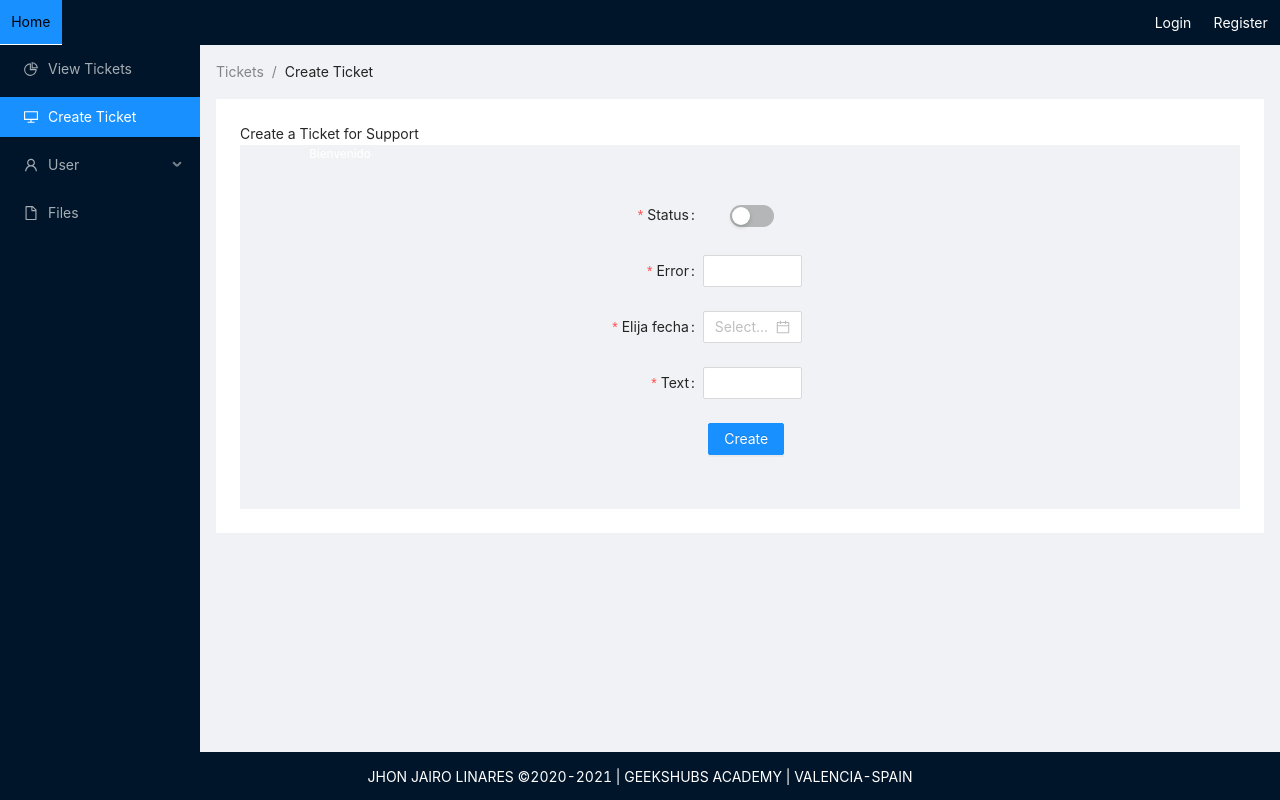
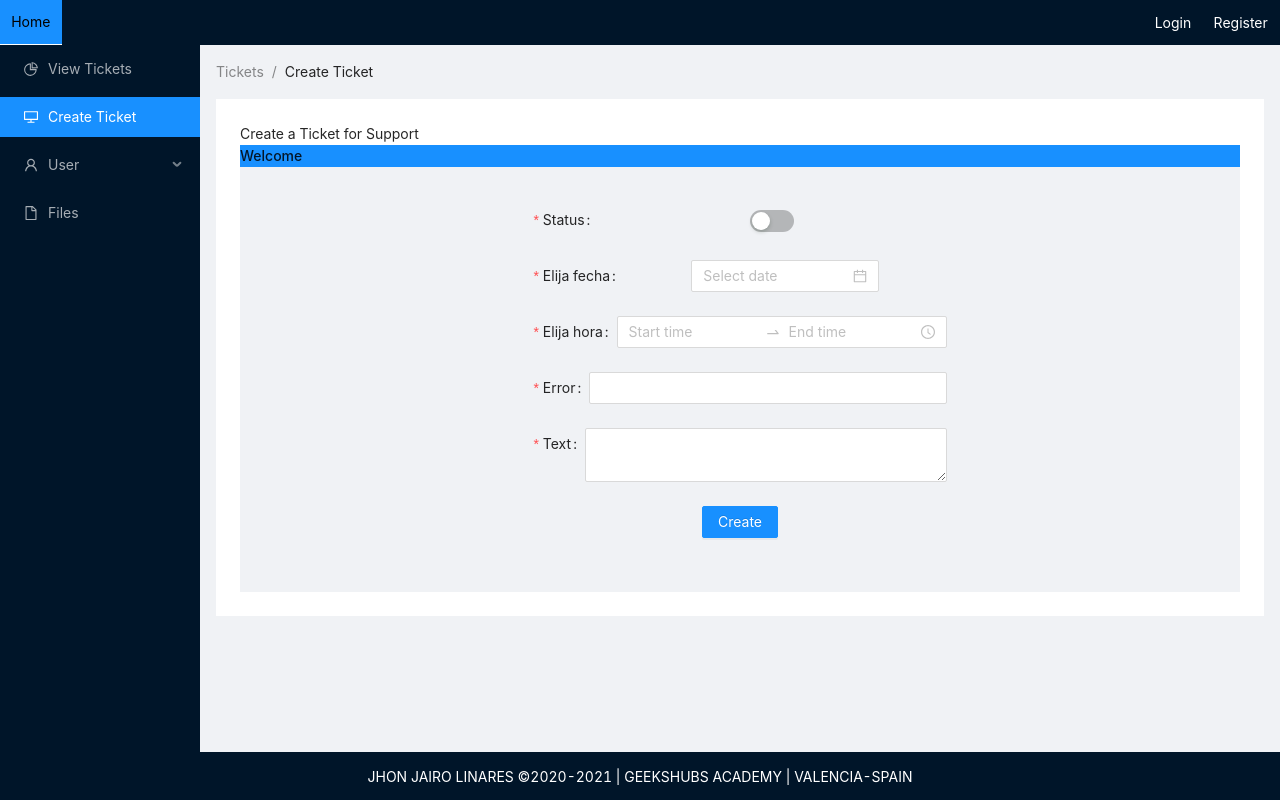
Before and after one commit to jhonjlinaresb/frontadmsys, a React (Create React App) app: page /tickets in a window 1280 px wide. Built offline with nearby package versions, Linux system fonts and the light colour scheme; no server answers.

Commit message:
Add Hour in the ticket

```diff
--- a/src/App.js
+++ b/src/App.js
@@ -49,6 +49,7 @@ function App() {
       <Route path='/' component={Home} exact />
       <Route path='/login' exact ><Login setUser={setUser} /></Route>
       <Route path='/register' component={Register} exact />
+      {/* Logout */}
       </Switch>
 
       <Footer />
--- a/src/containers/Panel/Tickets/Tickets.jsx
+++ b/src/containers/Panel/Tickets/Tickets.jsx
@@ -4,6 +4,7 @@ import { Layout, Menu, Breadcrumb } from 'antd';
 import { Form, Input, Button, notification, Switch } from 'antd';
 import './Tickets.scss';
 
+import { TimePicker } from 'antd';
 import { DatePicker } from 'antd';
 import axios from 'axios';
 import {
@@ -12,11 +13,13 @@ import {
     FileOutlined,
     UserOutlined,
   } from '@ant-design/icons';
+import TextArea from 'antd/lib/input/TextArea';
 
+const { RangePicker } = TimePicker;
 const {  Sider, Content } = Layout;
 const { SubMenu } = Menu;
 
-const layout = {
+/* const layout = {
   labelCol: {
       span: 9,
   },
@@ -29,7 +32,7 @@ const tailLayout = {
       offset: 8,
       span: 9,
   },
-};
+}; */
 
 
 const Tickets = ({ user }) => {
@@ -38,6 +41,7 @@ const Tickets = ({ user }) => {
         let ticket = {
             'status': ticketData.status,
             'date': ticketData.date,
+            'hour': ticketData.hour,
             'observations': ticketData.observations,
             'text': ticketData.text,
             'dni': user.dni
@@ -95,16 +99,14 @@ const Tickets = ({ user }) => {
               Create a Ticket for Support
               <Layout>
 
-      <h5 style={{ textAlign: 'center', display: 'flex',  width: 200 ,justifyContent: 'center', color: 'white' }}>Bienvenido {user?.email}</h5>
+        <h4 className="wMen">Welcome {user?.email}</h4>
 
        <Layout>
        <Content style={{display: 'flex', justifyContent: 'center'}}>
       <div className="site-card-border-less-wrapper" style={{ textAlign: 'center', display: 'flex', padding: '30px', justifyContent: 'center'}}>
 
-
-
         <Form
-            {...layout}
+            /* {...layout} */
             name="basic"
             initialValues={{
                 remember: true,
@@ -129,6 +131,31 @@ const Tickets = ({ user }) => {
                 </Form.Item>
 
                 <Form.Item
+                label="Elija fecha"
+                name="date"
+                rules={[
+                    {
+                        required: true,
+                        message: 'Por favor elija fecha',
+                    }
+                ]}
+                >
+                <DatePicker />
+                </Form.Item>
+
+                <Form.Item
+                label="Elija hora"
+                name="hour"
+                rules={[
+                    {
+                        required: true,
+                        message: 'Elija hora disponible',
+                    }
+                ]}
+                >
+                <RangePicker />
+                </Form.Item>
+                <Form.Item
                 label="Error"
                 name="observations"
                 rules={[
@@ -141,18 +168,6 @@ const Tickets = ({ user }) => {
                 <Input />
                 </Form.Item>
 
-            <Form.Item
-                label="Elija fecha"
-                name="date"
-                rules={[
-                    {
-                        required: true,
-                        message: 'Por favor elija fecha',
-                    }
-                ]}
-            >
-              <DatePicker />
-            </Form.Item>
 
             <Form.Item
                 label="Text"
@@ -164,10 +179,10 @@ const Tickets = ({ user }) => {
                     },
                 ]}
                 >
-            <Input />
+            <TextArea />
             </Form.Item>
 
-            <Form.Item {...tailLayout}>
+            <Form.Item /* {...tailLayout} */>
                 <Button type="primary" htmlType="submit">
                     Create
                 </Button>
--- a/src/containers/Panel/Tickets/Tickets.scss
+++ b/src/containers/Panel/Tickets/Tickets.scss
@@ -1,3 +1,8 @@
-Layout{
-    width: 100%;
+.wMen{
+    text-align: 'center';
+    background: #1890ff;
+    display: 'flex';
+    width: '400';
+    color: 'black';
+    justify-content: 'center';
 }
--- a/src/containers/Profile/Profile.scss
+++ b/src/containers/Profile/Profile.scss
@@ -6,4 +6,5 @@
 
   .site-layout .site-layout-background {
     background: #fff;
+
   }
```
Also changed, not shown: 2 other files (tests, documents, lock files or other folders).
